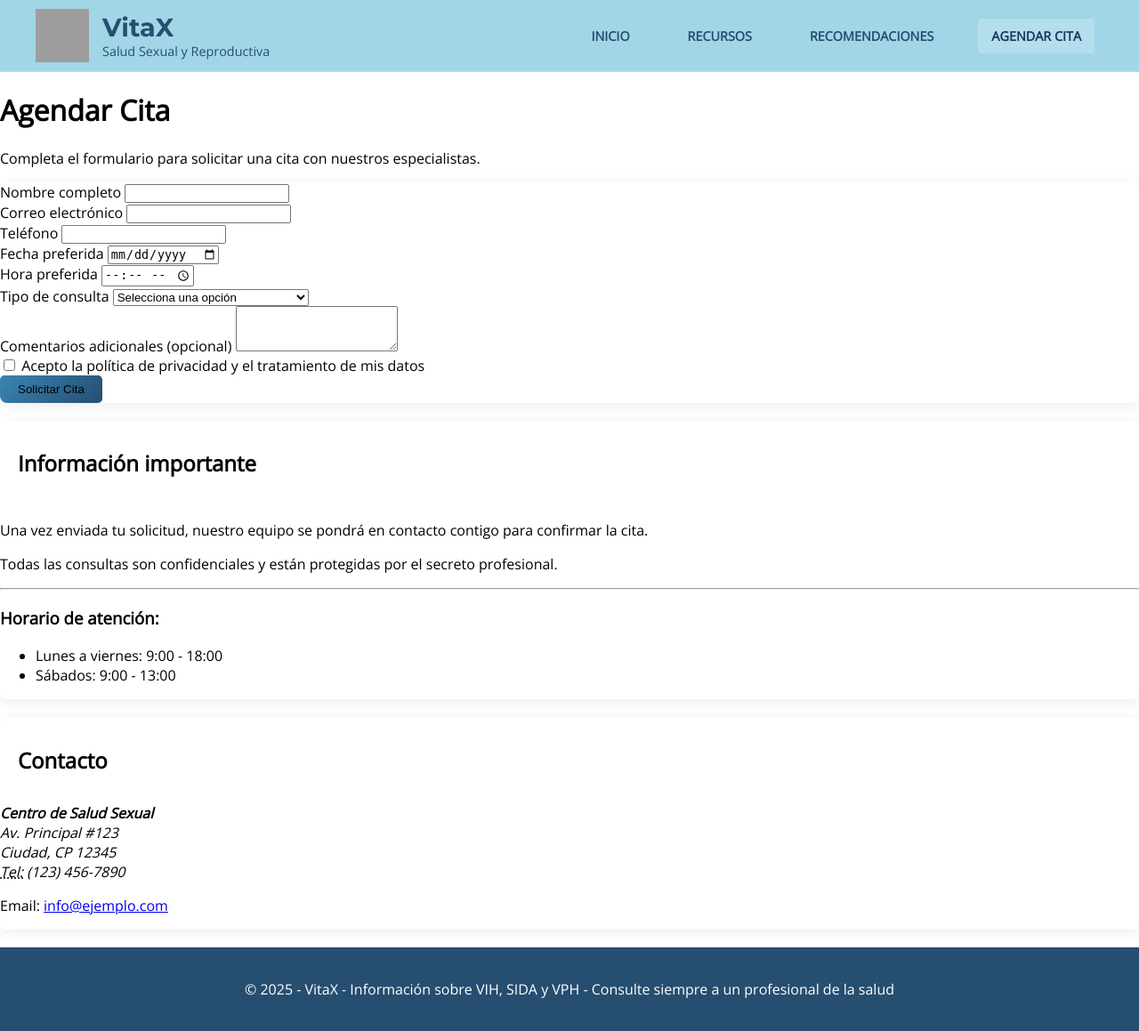
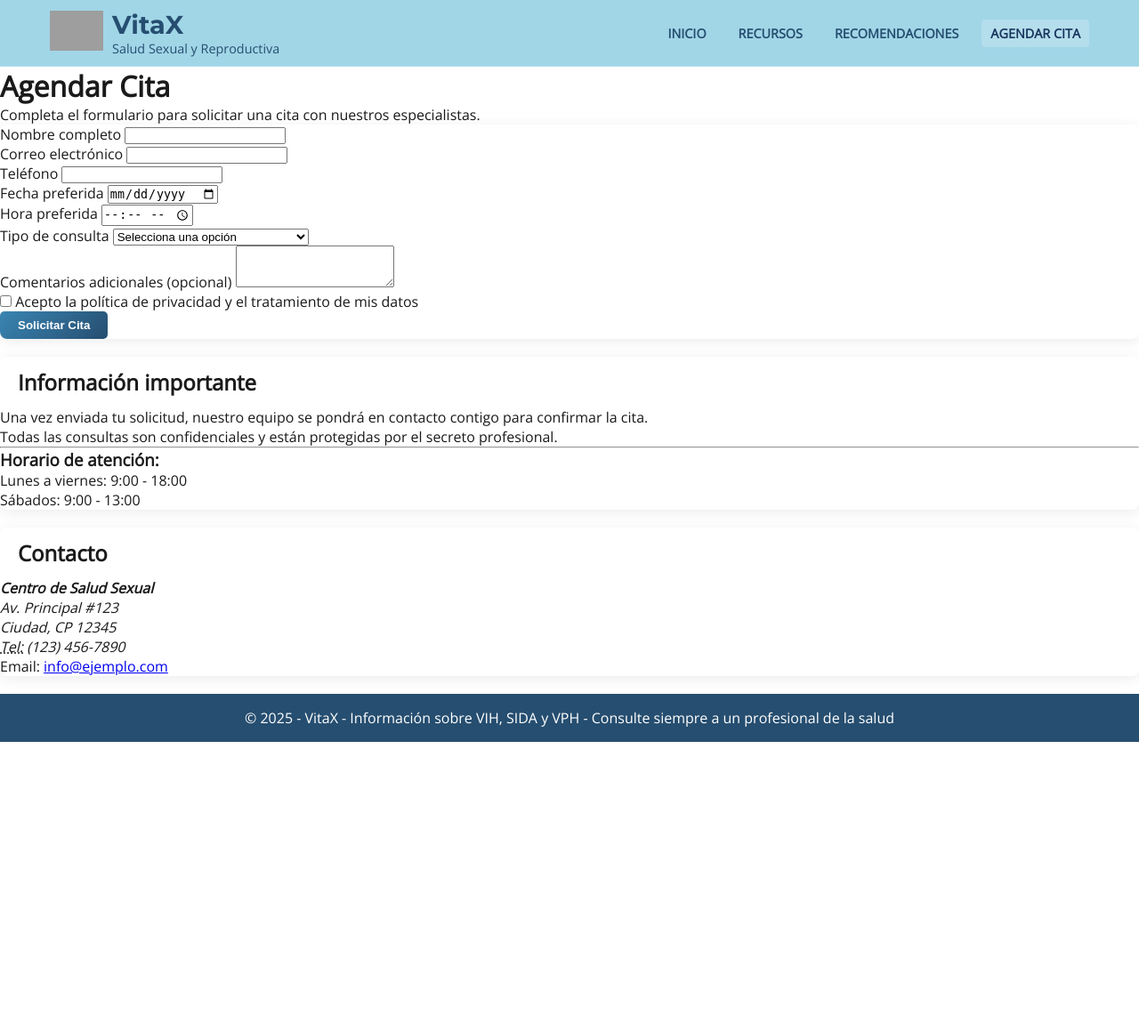
Before and after one commit to edgarx842/IMT-231_Edgar, a Flask app: page /citas/ in a window 1280 px wide. Shown: the whole page at 89% size. After the commit the page ends 834 px from the top, so only its background shows below. Run offline with Flask 3, Linux system fonts and the light colour scheme; grey boxes are pictures that could not be loaded.

Commit message:
main actualizado

```diff
--- a/project.../app/static/css/main.css
+++ b/project.../app/static/css/main.css
@@ -1,14 +1,53 @@
-/* main.css - Estilos personalizados para VitaX */
+/* ========== VARIABLES GLOBALES ========== */
+:root {
+    /* Colores */
+    --primary-color: #3a85b3;
+    --secondary-color: #35a0cd;
+    --accent-color: #8cdcf7;
+    --dark-blue: #264e70;
+    --light-blue: #d4f1ff;
+    --background-blue: #a1d6e7;
+
+    /* Tipografías */
+    --font-title: 'Montserrat', sans-serif;
+    --font-body: 'Open Sans', sans-serif;
+
+    /* Espaciado */
+    --spacing-xs: 6px;
+    --spacing-sm: 10px;
+    --spacing-md: 16px;
+    --spacing-lg: 30px;
+
+    /* Breakpoints */
+    --breakpoint-sm: 768px;
+  }
+
+  /* ========== RESET Y BASE ========== */
+  * {
+    box-sizing: border-box;
+    margin: 0;
+    padding: 0;
+  }
+
+  body {
+    font-family: var(--font-body);
+    margin: 0;
+    padding: 0;
+    background-color: white;
+    color: #1a1a1a;
+  }
+
+  /* ========== HEADER / NAVBAR ========== */
   .main-header {
     background-color: var(--background-blue);
-    padding: 10px 0;
+    padding: var(--spacing-sm) 0;
     border-bottom: 1px solid rgba(255, 255, 255, 0.2);
   }
 
   .header-wrapper {
     max-width: 1200px;
     margin: auto;
-    padding: 0 20px;
+    padding: 0 var(--spacing-md);
     display: flex;
     justify-content: space-between;
     align-items: center;
@@ -22,8 +61,8 @@
 
   .logo-img img {
     width: 60px;
-    height: 60px;
-    margin-right: 15px;
+    height: auto;
+    margin-right: var(--spacing-sm);
   }
 
   .logo-text-group {
@@ -32,35 +71,34 @@
   }
 
   .logo-text {
-    font-family: 'Montserrat', sans-serif;
+    font-family: var(--font-title);
     font-weight: 700;
-    color: #264e70;
+    color: var(--dark-blue);
     font-size: 1.8rem;
     margin: 0;
   }
 
   .logo-subtitle {
     font-size: 0.9rem;
-    color: #264e70;
+    color: var(--dark-blue);
     margin: 0;
   }
 
-
   .main-nav {
     display: flex;
-    gap: 15px;
+    gap: var(--spacing-md);
     flex-wrap: wrap;
   }
 
   .nav-link {
     text-decoration: none;
-    color: #264e70;
+    color: var(--dark-blue);
     font-weight: 600;
     text-transform: uppercase;
     font-size: 0.9rem;
-    padding: 8px 12px;
+    padding: var(--spacing-xs) var(--spacing-sm);
     border-radius: 4px;
-    transition: background-color 0.3s;
+    transition: background-color 0.3s ease;
   }
 
   .nav-link:hover,
@@ -69,69 +107,7 @@
     color: #1a365e;
   }
 
-:root {
-    --primary-color: #3a85b3;
-    --secondary-color: #35a0cd;
-    --accent-color: #8cdcf7;
-    --dark-blue: #264e70;
-    --light-blue: #d4f1ff;
-    --background-blue: #a1d6e7;
-}
-
-body {
-    font-family: 'Open Sans', sans-serif;
-    margin: 0;
-    padding: 0;
-}
-
-/* Header / Navbar */
-.main-header {
-    background-color: var(--background-blue);
-    padding: 10px 0;
-    border-bottom: 1px solid rgba(255, 255, 255, 0.2);
-}
-
-.logo-container {
-    display: flex;
-    align-items: center;
-}
-
-.logo-img {
-    width: 60px;
-    height: 60px;
-    margin-right: 15px;
-}
-
-.logo-text {
-    font-family: 'Montserrat', sans-serif;
-    font-weight: 700;
-    color: #264e70;
-    font-size: 1.8rem;
-    margin: 0;
-}
-
-.logo-subtitle {
-    font-size: 0.9rem;
-    color: #264e70;
-    margin: 0;
-}
-
-.nav-link {
-    color: #264e70 !important;
-    font-weight: 600;
-    text-transform: uppercase;
-    margin: 0 10px;
-    padding: 10px 15px !important;
-    font-size: 0.9rem;
-}
-
-.nav-link:hover, .nav-link.active {
-    color: #1a365e !important;
-    background-color: rgba(255, 255, 255, 0.2);
-    border-radius: 4px;
-}
-
-/* Hero Section */
+  /* ========== HERO SECTION ========== */
   .hero-section {
     background: linear-gradient(135deg, var(--secondary-color) 0%, var(--accent-color) 100%);
     padding: 80px 0;
@@ -249,13 +231,17 @@ body {
     padding: 12px 20px;
   }
 
-/* Buttons */
+  /* ========== BOTONES ========== */
   .btn-primary {
     background: linear-gradient(135deg, var(--primary-color) 0%, var(--dark-blue) 100%);
     border: none;
     padding: 8px 20px;
     border-radius: 5px;
     transition: all 0.3s;
+    color: white;
+    font-weight: 600;
+    text-decoration: none;
+    display: inline-block;
   }
 
   .btn-primary:hover {
@@ -285,12 +268,17 @@ body {
     .hero-section {
       padding: 40px 0;
     }
+
+    .header-wrapper {
+      flex-direction: column;
+      align-items: flex-start;
+    }
   }
 
-/* Footer */
+  /* ========== FOOTER ========== */
   .main-footer {
     background-color: var(--dark-blue);
     color: white;
-    padding: 20px 0;
+    padding: var(--spacing-md) 0;
     text-align: center;
   }
```
Also changed, not shown: other parts of project.../app/static/css/main.css (+21 -18 lines). Lines whose indentation alone changed are shown as unchanged.
